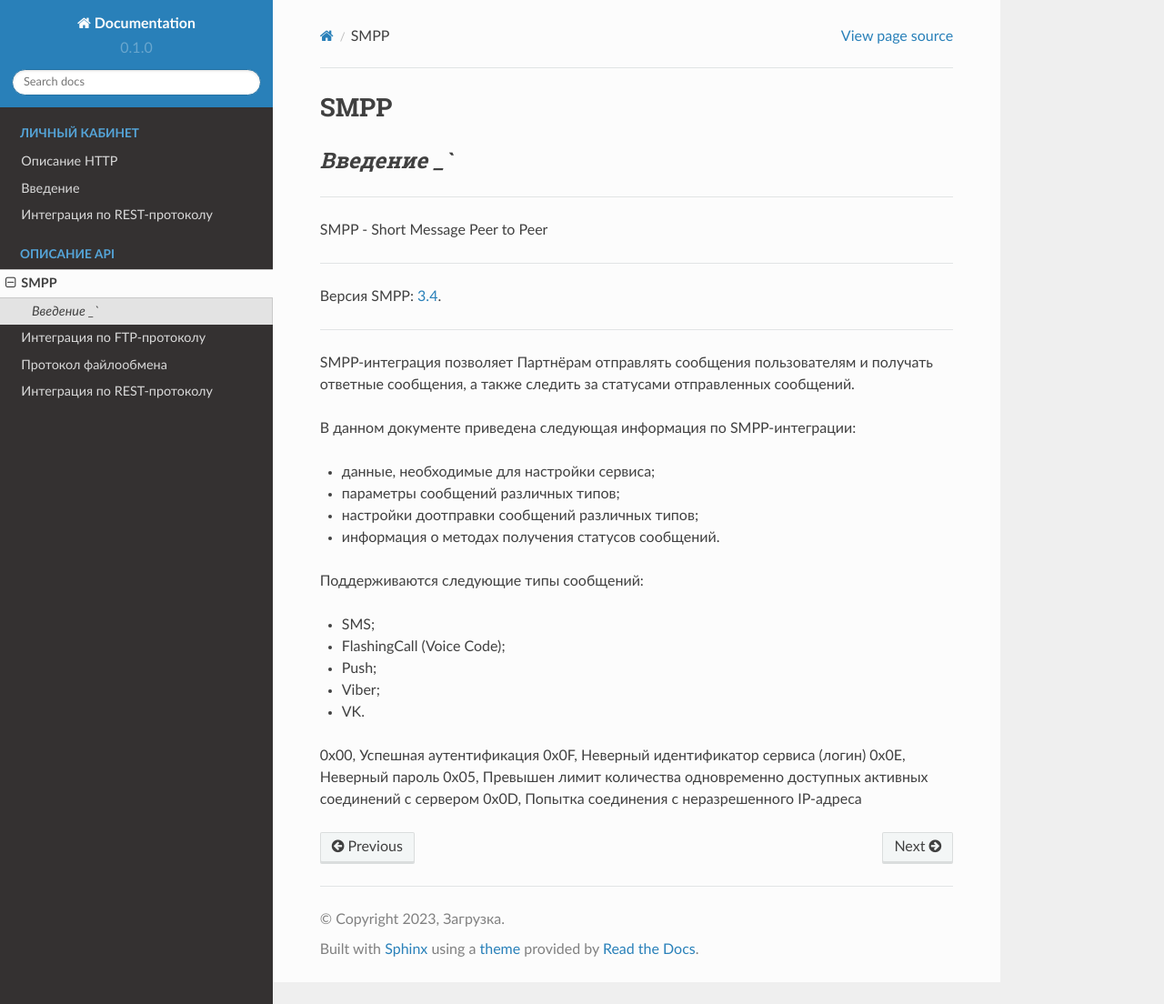
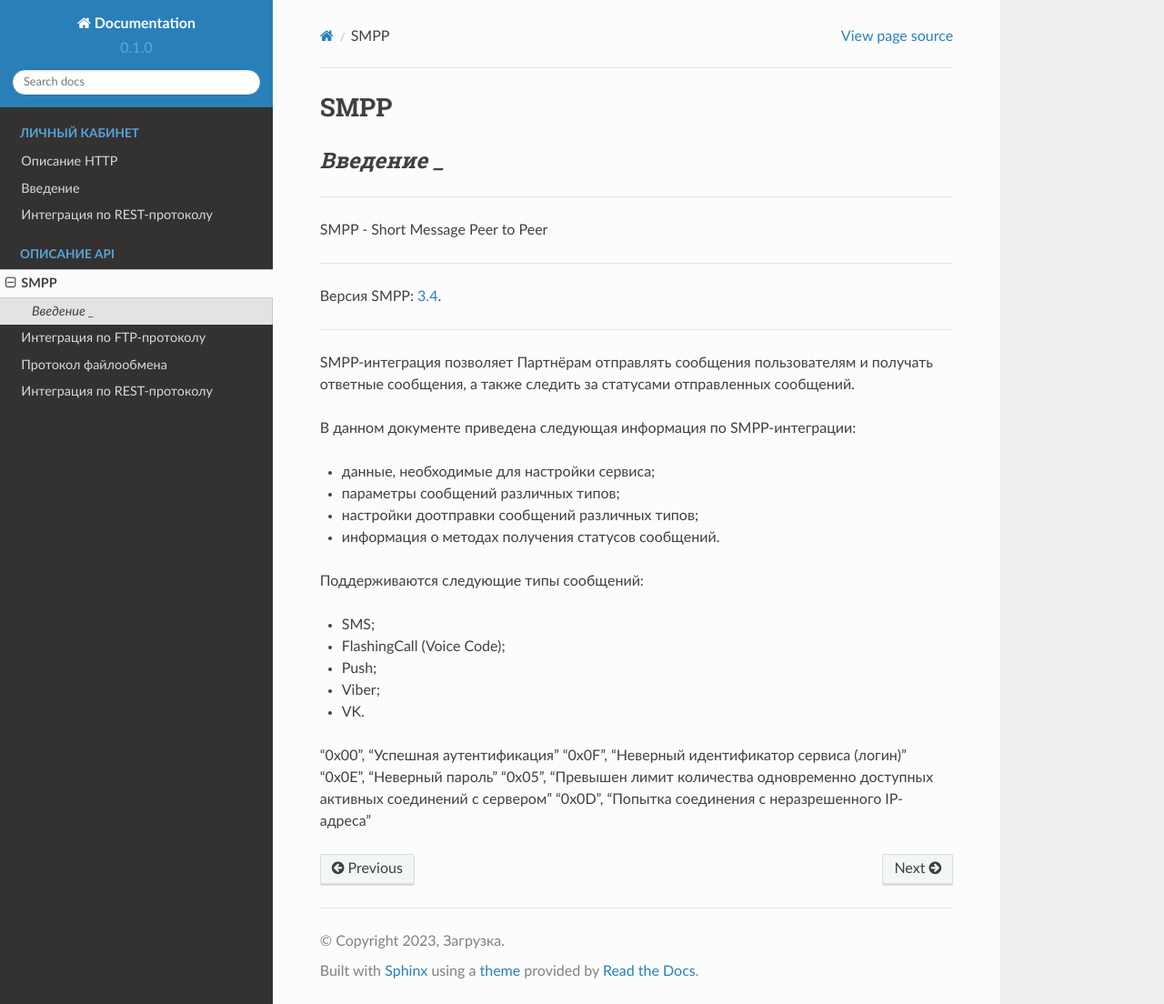
Before and after one commit to omikhaleva/test1, a Sphinx documentation site: the page built from docs/source/oleg.rst, in a window 1280 px wide and 1104 px high. Shown: the whole window at 91% size. Built offline with Sphinx 7.4.7 and the Read the Docs theme 2.0.0, drawn with Linux system fonts in a browser that asks for light colours.

Commit message:
Change 2

```diff
--- a/docs/source/oleg.rst
+++ b/docs/source/oleg.rst
@@ -1,7 +1,7 @@
 SMPP
 ====
 
-`Введение _``
+`Введение _`
 ---------
 
 -----
@@ -21,29 +21,23 @@
 
 - данные, необходимые для настройки сервиса;
 - параметры сообщений различных типов;
-
 - настройки доотправки сообщений различных типов;
-
 - информация о методах получения статусов сообщений.
 
 Поддерживаются следующие типы сообщений:
 
 - SMS;
-
 - FlashingCall (Voice Code);
-
 - Push;
-
 - Viber;
-
 - VK.
 
 .. csv-table:: Значение возвращаемых ошибок
    :header: "Код ошибки", "Описание ошибки"
    :widths: 15, 30
 
-0x00, Успешная аутентификация
-0x0F, Неверный идентификатор сервиса (логин)
-0x0E, Неверный пароль
-0x05, Превышен лимит количества одновременно доступных активных соединений с сервером
-0x0D, Попытка соединения с неразрешенного IP-адреса
+"0x00", "Успешная аутентификация"
+"0x0F", "Неверный идентификатор сервиса (логин)"
+"0x0E", "Неверный пароль"
+"0x05", "Превышен лимит количества одновременно доступных активных соединений с сервером"
+"0x0D", "Попытка соединения с неразрешенного IP-адреса"
```
